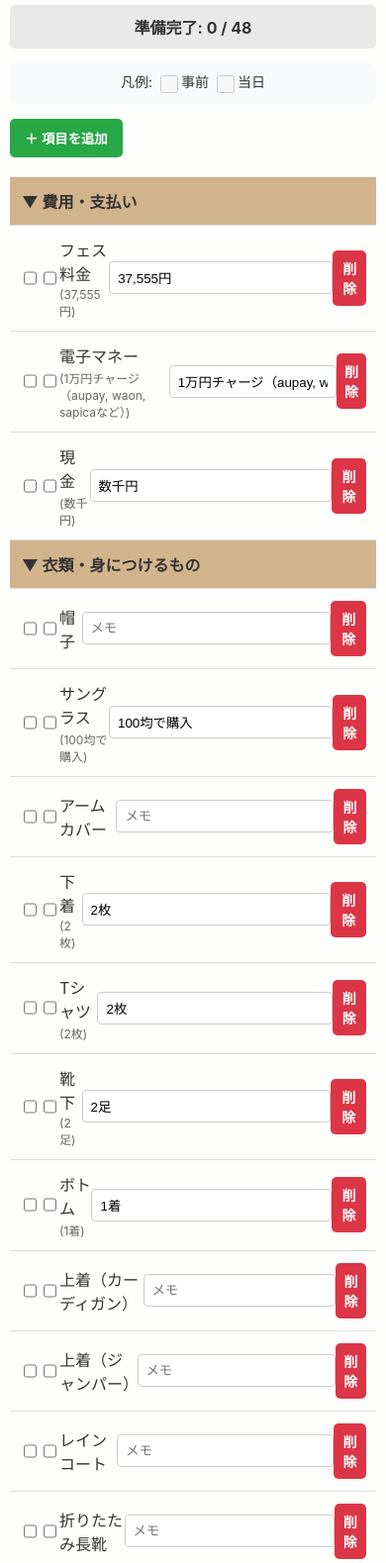
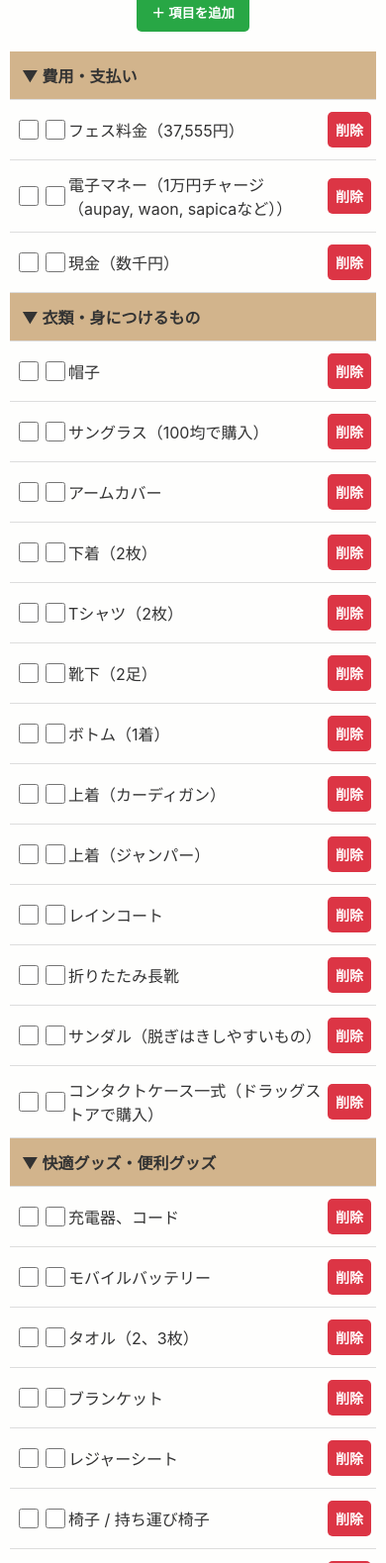
Before and after one commit to shino-git24/my-pages, a plain HTML site: page checklist-app/index.html in a window 390 px wide. Shown: the part 118-1697 px from the top of the page at 99% size. Drawn offline with Linux system fonts and the light colour scheme.

Commit message:
MEMO削除、スマホ体裁修正
gemini　CLIにやってもらった

```diff
--- a/checklist-app/index.html
+++ b/checklist-app/index.html
@@ -13,7 +13,6 @@
     <div class="container">
         <h1>RSR 持ち物チェックリスト</h1>
         <div id="progress"></div>
-        <div id="legend"></div>
         <div class="controls">
             <button id="addItemBtn" class="btn btn-add">＋ 項目を追加</button>
         </div>
@@ -21,9 +20,9 @@
         <table id="checklist">
             <thead>
                 <tr>
-                    <th class="col-checks" colspan="2">ステータス</th>
+                    <th class="col-check">前</th>
+                    <th class="col-check">当</th>
                     <th class="col-name">品名</th>
-                    <th class="col-memo">メモ</th>
                     <th class="col-actions">操作</th>
                 </tr>
             </thead>
@@ -35,8 +34,7 @@
     <div id="add-item-modal" class="modal-overlay">
         <div class="modal-content">
             <h2>新しい項目を追加</h2>
-            <input type="text" id="new-item-name" placeholder="品名" autocomplete="off">
-            <input type="text" id="new-item-memo" placeholder="メモ（任意）" autocomplete="off">
+            <input type="text" id="new-item-name" placeholder="品名（メモは品名に含めてください）" autocomplete="off">
             <select id="new-item-category"></select>
             <div class="modal-actions">
                 <button id="add-item-confirm-btn" class="btn btn-add">この内容で追加</button>
--- a/checklist-app/items.json
+++ b/checklist-app/items.json
@@ -1,242 +1,194 @@
 [
   {
     "category": "費用・支払い",
-    "name": "フェス料金",
-    "memo": "37,555円"
+    "name": "フェス料金（37,555円）"
   },
   {
     "category": "費用・支払い",
-    "name": "電子マネー",
-    "memo": "1万円チャージ（aupay, waon, sapicaなど）"
+    "name": "電子マネー（1万円チャージ（aupay, waon, sapicaなど））"
   },
   {
     "category": "費用・支払い",
-    "name": "現金",
-    "memo": "数千円"
+    "name": "現金（数千円）"
   },
   {
     "category": "衣類・身につけるもの",
-    "name": "帽子",
-    "memo": ""
+    "name": "帽子"
   },
   {
     "category": "衣類・身につけるもの",
-    "name": "サングラス",
-    "memo": "100均で購入"
+    "name": "サングラス（100均で購入）"
   },
   {
     "category": "衣類・身につけるもの",
-    "name": "アームカバー",
-    "memo": ""
+    "name": "アームカバー"
   },
   {
     "category": "衣類・身につけるもの",
-    "name": "下着",
-    "memo": "2枚"
+    "name": "下着（2枚）"
   },
   {
     "category": "衣類・身につけるもの",
-    "name": "Tシャツ",
-    "memo": "2枚"
+    "name": "Tシャツ（2枚）"
   },
   {
     "category": "衣類・身につけるもの",
-    "name": "靴下",
-    "memo": "2足"
+    "name": "靴下（2足）"
   },
   {
     "category": "衣類・身につけるもの",
-    "name": "ボトム",
-    "memo": "1着"
+    "name": "ボトム（1着）"
   },
   {
     "category": "衣類・身につけるもの",
-    "name": "上着（カーディガン）",
-    "memo": ""
+    "name": "上着（カーディガン）"
   },
   {
     "category": "衣類・身につけるもの",
-    "name": "上着（ジャンパー）",
-    "memo": ""
+    "name": "上着（ジャンパー）"
   },
   {
     "category": "衣類・身につけるもの",
-    "name": "レインコート",
-    "memo": ""
+    "name": "レインコート"
   },
   {
     "category": "衣類・身につけるもの",
-    "name": "折りたたみ長靴",
-    "memo": ""
+    "name": "折りたたみ長靴"
   },
   {
     "category": "衣類・身につけるもの",
-    "name": "サンダル",
-    "memo": "脱ぎはきしやすいもの"
+    "name": "サンダル（脱ぎはきしやすいもの）"
   },
   {
     "category": "衣類・身につけるもの",
-    "name": "コンタクトケース一式",
-    "memo": "ドラッグストアで購入"
+    "name": "コンタクトケース一式（ドラッグストアで購入）"
   },
   {
     "category": "快適グッズ・便利グッズ",
-    "name": "充電器、コード",
-    "memo": ""
+    "name": "充電器、コード"
   },
   {
     "category": "快適グッズ・便利グッズ",
-    "name": "モバイルバッテリー",
-    "memo": ""
+    "name": "モバイルバッテリー"
   },
   {
     "category": "快適グッズ・便利グッズ",
-    "name": "タオル",
-    "memo": "2、3枚"
+    "name": "タオル（2、3枚）"
   },
   {
     "category": "快適グッズ・便利グッズ",
-    "name": "ブランケット",
-    "memo": ""
+    "name": "ブランケット"
   },
   {
     "category": "快適グッズ・便利グッズ",
-    "name": "レジャーシート",
-    "memo": ""
+    "name": "レジャーシート"
   },
   {
     "category": "快適グッズ・便利グッズ",
-    "name": "椅子 / 持ち運び椅子",
-    "memo": ""
+    "name": "椅子 / 持ち運び椅子"
   },
   {
     "category": "快適グッズ・便利グッズ",
-    "name": "寝袋",
-    "memo": ""
+    "name": "寝袋"
   },
   {
     "category": "快適グッズ・便利グッズ",
-    "name": "日焼け止め",
-    "memo": "ドラッグストアで購入"
+    "name": "日焼け止め（ドラッグストアで購入）"
   },
   {
     "category": "快適グッズ・便利グッズ",
-    "name": "虫除けスプレー",
-    "memo": ""
+    "name": "虫除けスプレー"
   },
   {
     "category": "快適グッズ・便利グッズ",
-    "name": "汗ふきシート",
-    "memo": ""
+    "name": "汗ふきシート"
   },
   {
     "category": "快適グッズ・便利グッズ",
-    "name": "制汗剤",
-    "memo": ""
+    "name": "制汗剤"
   },
   {
     "category": "快適グッズ・便利グッズ",
-    "name": "化粧品ポーチ",
-    "memo": ""
+    "name": "化粧品ポーチ"
   },
   {
     "category": "快適グッズ・便利グッズ",
-    "name": "ティッシュ",
-    "memo": ""
+    "name": "ティッシュ"
   },
   {
     "category": "快適グッズ・便利グッズ",
-    "name": "ウェットティッシュ",
-    "memo": ""
+    "name": "ウェットティッシュ"
   },
   {
     "category": "快適グッズ・便利グッズ",
-    "name": "ハンカチ",
-    "memo": ""
+    "name": "ハンカチ"
   },
   {
     "category": "快適グッズ・便利グッズ",
-    "name": "絆創膏",
-    "memo": ""
+    "name": "絆創膏"
   },
   {
     "category": "快適グッズ・便利グッズ",
-    "name": "耳栓",
-    "memo": ""
+    "name": "耳栓"
   },
   {
     "category": "快適グッズ・便利グッズ",
-    "name": "アイマスク",
-    "memo": ""
+    "name": "アイマスク"
   },
   {
     "category": "快適グッズ・便利グッズ",
-    "name": "ゴミ袋（大）",
-    "memo": "2,3枚"
+    "name": "ゴミ袋（大）（2,3枚）"
   },
   {
     "category": "快適グッズ・便利グッズ",
-    "name": "ゴミ袋（小）",
-    "memo": "5枚"
+    "name": "ゴミ袋（小）（5枚）"
   },
   {
     "category": "快適グッズ・便利グッズ",
-    "name": "ジップロック",
-    "memo": "大小2枚ずつ"
+    "name": "ジップロック（大小2枚ずつ）"
   },
   {
     "category": "快適グッズ・便利グッズ",
-    "name": "S字フック",
-    "memo": "3個くらい（100均で購入）"
+    "name": "S字フック（3個くらい（100均で購入））"
   },
   {
     "category": "快適グッズ・便利グッズ",
-    "name": "手元ライト",
-    "memo": "充電型（なければアマゾンで購入）"
+    "name": "手元ライト（充電型（なければアマゾンで購入））"
   },
   {
     "category": "快適グッズ・便利グッズ",
-    "name": "折りたたみ傘",
-    "memo": ""
+    "name": "折りたたみ傘"
   },
   {
     "category": "貴重品・携行品",
-    "name": "カード入れ",
-    "memo": "カードキー, sapica, waon, マイナンバーカード"
+    "name": "カード入れ（カードキー, sapica, waon, マイナンバーカード）"
   },
   {
     "category": "貴重品・携行品",
-    "name": "サコッシュ",
-    "memo": "ハンカチ, ティッシュなどを入れる"
+    "name": "サコッシュ（ハンカチ, ティッシュなどを入れる）"
   },
   {
     "category": "貴重品・携行品",
-    "name": "家の鍵",
-    "memo": ""
+    "name": "家の鍵"
   },
   {
     "category": "飲食関係",
-    "name": "凍らせたスポーツドリンク",
-    "memo": "2本"
+    "name": "凍らせたスポーツドリンク（2本）"
   },
   {
     "category": "飲食関係",
-    "name": "水、スポーツドリンク",
-    "memo": "各1本"
+    "name": "水、スポーツドリンク（各1本）"
   },
   {
     "category": "飲食関係",
-    "name": "ペットボトル入れ",
-    "memo": "100均で購入"
+    "name": "ペットボトル入れ（100均で購入）"
   },
   {
     "category": "飲食関係",
-    "name": "塩分補給タブレット",
-    "memo": ""
+    "name": "塩分補給タブレット"
   },
   {
     "category": "飲食関係",
-    "name": "おつまみ",
-    "memo": "前日購入"
+    "name": "おつまみ（前日購入）"
   }
 ]
--- a/checklist-app/script.js
+++ b/checklist-app/script.js
@@ -2,13 +2,11 @@ document.addEventListener('DOMContentLoaded', () => {
     const checklistBody = document.querySelector('#checklist tbody');
     const addItemBtn = document.getElementById('addItemBtn');
     const progressDiv = document.getElementById('progress');
-    const legendDiv = document.getElementById('legend');
     const storageKey = 'rsrChecklistItems';
 
     // --- モーダル関連の要素 ---
     const modal = document.getElementById('add-item-modal');
     const modalNameInput = document.getElementById('new-item-name');
-    const modalMemoInput = document.getElementById('new-item-memo');
     const modalCategorySelect = document.getElementById('new-item-category');
     const confirmBtn = document.getElementById('add-item-confirm-btn');
     const cancelBtn = document.getElementById('add-item-cancel-btn');
@@ -20,6 +18,7 @@ document.addEventListener('DOMContentLoaded', () => {
         try {
             const response = await fetch('items.json');
             const parsedItems = await response.json();
+            // Add state properties to each item
             return parsedItems.map(item => ({
                 id: Date.now() + Math.random(),
                 ...item,
@@ -65,7 +64,6 @@ document.addEventListener('DOMContentLoaded', () => {
 
     const renderList = () => {
         checklistBody.innerHTML = '';
-        legendDiv.innerHTML = `凡例: <label><input type=checkbox disabled>事前</label> <label><input type=checkbox disabled>当日</label>`;
         const categories = [...new Set(items.map(item => item.category || 'その他'))];
 
         categories.forEach(category => {
@@ -74,7 +72,7 @@ document.addEventListener('DOMContentLoaded', () => {
             headerRow.className = 'category-header';
             if (isCollapsed) headerRow.classList.add('collapsed');
             headerRow.dataset.category = category;
-            headerRow.innerHTML = `<td colspan="5"><span>▼</span> ${category}</td>`;
+            headerRow.innerHTML = `<td colspan="4"><span>▼</span> ${category}</td>`; // Colspan is 4 now
             checklistBody.appendChild(headerRow);
 
             const itemsInCategory = items.filter(item => (item.category || 'その他') === category);
@@ -84,23 +82,15 @@ document.addEventListener('DOMContentLoaded', () => {
                 row.dataset.id = item.id;
                 if (isCollapsed) row.style.display = 'none';
 
-                // 品名とメモを結合した表示用のHTMLを作成
-                const nameAndMemoHTML = item.memo
-                    ? `<div class="item-name-wrapper">${item.name}</div><div class="item-memo-wrapper">(${item.memo})</div>`
-                    : `<div class="item-name-wrapper">${item.name}</div>`;
-
                 row.innerHTML = `
-                    <td class="cell-checks">
-                        <input type="checkbox" class="prepared" ${item.prepared ? 'checked' : ''} title="事前">
+                    <td class="cell-check">
+                        <input type="checkbox" class="prepared" ${item.prepared ? 'checked' : ''} title="事前準備">
                     </td>
-                    <td class="cell-checks">
-                        <input type="checkbox" class="confirmed" ${item.confirmed ? 'checked' : ''} title="当日">
+                    <td class="cell-check">
+                        <input type="checkbox" class="confirmed" ${item.confirmed ? 'checked' : ''} title="当日確認">
                     </td>
                     <td class="cell-name">
-                        <div class="name-memo-container">${nameAndMemoHTML}</div>
-                    </td>
-                    <td class="cell-memo">
-                        <input type="text" class="memo" value="${item.memo}" placeholder="メモ">
+                        <span class="item-name-text">${item.name}</span>
                     </td>
                     <td class="cell-actions">
                         <button class="btn btn-delete">削除</button>
@@ -114,7 +104,7 @@ document.addEventListener('DOMContentLoaded', () => {
 
     // --- イベントリスナー ---
     checklistBody.addEventListener('change', (e) => {
-        if (e.target.tagName !== 'INPUT' || e.target.type !== 'checkbox') return;
+        if (e.target.tagName === 'INPUT' && e.target.type === 'checkbox') {
             const row = e.target.closest('tr');
             if (!row) return;
             const id = parseFloat(row.dataset.id);
@@ -125,9 +115,11 @@ document.addEventListener('DOMContentLoaded', () => {
                 updateProgress();
                 saveItems();
             }
+        }
     });
 
     checklistBody.addEventListener('click', (e) => {
+        // Delete button
         if (e.target.closest('.btn-delete')) {
             const row = e.target.closest('tr');
             if (!row) return;
@@ -137,44 +129,44 @@ document.addEventListener('DOMContentLoaded', () => {
             updateProgress();
             return;
         }
+        // Category header
         if (e.target.closest('.category-header')) {
             const header = e.target.closest('.category-header');
             const category = header.dataset.category;
             categoryState[category] = !categoryState[category];
             renderList();
         }
-        // 品名クリックで編集（PCのみ）
-        if (e.target.closest('.name-memo-container')) {
-            const row = e.target.closest('tr');
-            const nameCell = row.querySelector('.cell-name');
-            const memoCell = row.querySelector('.cell-memo');
-            nameCell.innerHTML = `<input type="text" class="name" value="${items.find(i=>i.id==row.dataset.id).name}">`;
-            memoCell.style.display = 'table-cell'; // メモ欄を表示して編集可能に
+        // Click item name to edit
+        if (e.target.classList.contains('item-name-text')) {
+            const nameSpan = e.target;
+            const row = nameSpan.closest('tr');
+            const id = parseFloat(row.dataset.id);
+            const item = items.find(i => i.id === id);
+
+            const input = document.createElement('input');
+            input.type = 'text';
+            input.value = item.name;
+            input.className = 'name-edit-input';
+
+            nameSpan.replaceWith(input);
+            input.focus();
+
+            input.addEventListener('blur', () => {
+                item.name = input.value.trim();
+                saveItems();
+                renderList(); // Re-render to show the span again
+            });
+
+            input.addEventListener('keydown', (ev) => {
+                if (ev.key === 'Enter') {
+                    input.blur();
+                }
+            });
         }
     });
 
-    // PCでのみ、入力欄からフォーカスが外れたら表示を更新
-    checklistBody.addEventListener('focusout', (e) => {
-        if (window.innerWidth <= 768) return; // スマホでは無効
-        if (e.target.tagName !== 'INPUT' || e.target.type !== 'text') return;
-        const row = e.target.closest('tr');
-        if (!row) return;
-        const id = parseFloat(row.dataset.id);
-        const item = items.find(i => i.id === id);
-        if (item) {
-            const nameInput = row.querySelector('input.name');
-            const memoInput = row.querySelector('input.memo');
-            if (nameInput) item.name = nameInput.value;
-            if (memoInput) item.memo = memoInput.value;
-            saveItems();
-            renderList(); // 表示を元に戻す
-        }
-    });
-
-
     // --- モーダル関連の処理 ---
     function openModal() {
-        // カテゴリのセレクトボックスを生成
         const categories = [...new Set(items.map(item => item.category || 'その他'))];
         modalCategorySelect.innerHTML = categories.map(cat => `<option value="${cat}">${cat}</option>`).join('');
         modal.style.display = 'flex';
@@ -183,13 +175,12 @@ document.addEventListener('DOMContentLoaded', () => {
     function closeModal() {
         modal.style.display = 'none';
         modalNameInput.value = '';
-        modalMemoInput.value = '';
     }
 
     addItemBtn.addEventListener('click', openModal);
     cancelBtn.addEventListener('click', closeModal);
     modal.addEventListener('click', (e) => {
-        if (e.target === modal) closeModal(); // 外側クリックで閉じる
+        if (e.target === modal) closeModal();
     });
 
     confirmBtn.addEventListener('click', () => {
@@ -202,7 +193,6 @@ document.addEventListener('DOMContentLoaded', () => {
             id: Date.now(),
             category: modalCategorySelect.value,
             name: name,
-            memo: modalMemoInput.value.trim(),
             prepared: false,
             confirmed: false,
         };
--- a/checklist-app/style.css
+++ b/checklist-app/style.css
@@ -30,6 +30,7 @@ h1 {
     text-align: center;
     font-weight: bold;
     margin-top: 0;
+    font-size: 24px;
 }
 
 /* --- コントロールエリア --- */
@@ -41,17 +42,9 @@ h1 {
     text-align: center;
     font-weight: bold;
 }
-#legend {
-    display: none; /* スマホでのみ表示 */
-    padding: 8px;
-    margin-bottom: 15px;
-    text-align: center;
-    font-size: 14px;
-    background-color: var(--light-gray);
-    border-radius: 5px;
-}
 .controls {
     margin-bottom: 20px;
+    text-align: center;
 }
 
 .btn {
@@ -88,19 +81,21 @@ h1 {
     font-weight: bold;
     cursor: pointer;
 }
+.category-header.collapsed span { transform: rotate(-90deg); }
+.category-header span { display: inline-block; transition: transform 0.2s; }
 .category-header td { padding: 12px; }
 .item-row td { padding: 8px 12px; vertical-align: middle; }
 
 /* 各セルの内容 */
-input[type="checkbox"] { width: 18px; height: 18px; cursor: pointer; vertical-align: middle; }
-input[type="text"] { width: 100%; padding: 8px; border: 1px solid #ccc; border-radius: 4px; box-sizing: border-box; }
+input[type="checkbox"] { width: 20px; height: 20px; cursor: pointer; vertical-align: middle; }
+.cell-name { cursor: pointer; }
+.name-edit-input { width: 100%; padding: 8px; border: 1px solid #ccc; border-radius: 4px; box-sizing: border-box; }
 .cell-actions { text-align: center; }
 .btn-delete { padding: 6px 12px; }
 
 /* カラム幅の調整 */
-.col-checks { width: 120px; }
-.col-name { width: 40%; }
-.col-actions { width: 80px; }
+.col-check { width: 60px; text-align: center; }
+.col-actions { width: 80px; text-align: center; }
 
 /* --- モーダル --- */
 .modal-overlay {
@@ -131,42 +126,35 @@ input[type="text"] { width: 100%; padding: 8px; border: 1px solid #ccc; border-r
 /* ★★★★★ スマートフォン向けレスポンシブ対応 (画面幅が768px以下の場合) ★★★★★ */
 @media (max-width: 768px) {
     body { padding: 0; }
-    .container { padding: 10px; border-radius: 0; }
-    #legend { display: block; } /* 凡例を表示 */
+    .container { padding: 10px; border-radius: 0; box-shadow: none; }
+    h1 { font-size: 20px; }
     #checklist thead { display: none; } /* ヘッダーを非表示 */
 
-    /* 行をフレックスボックス化して1行に */
     .item-row {
         display: flex;
         align-items: center;
-        padding: 12px 10px;
+        padding: 12px 5px;
     }
 
-    /* セルのスタイルをリセット */
     .item-row td {
-        display: contents; /* tdの皮を剥いで中身をフレックスアイテムにする */
+        padding: 0;
     }
 
-    /* セルの中身の表示順序とスタイルを調整 */
-    .cell-checks {
-        order: 1; /* 1番目 */
-        display: flex;
-        gap: 10px;
-    }
-    .cell-name {
-        order: 2; /* 2番目 */
-        flex-grow: 1; /* 残りのスペースを埋める */
-        margin: 0 10px;
-    }
-    .cell-memo {
-        display: none; /* メモ欄はスマホでは非表示 */
-    }
-    .cell-actions {
-        order: 3; /* 3番目 */
+    .cell-check {
+        flex-shrink: 0;
+        padding: 0 5px;
     }
 
-    /* スマホ用の個別スタイル */
-    .cell-name .item-name-wrapper { font-size: 16px; }
-    .cell-name .item-memo-wrapper { font-size: 12px; color: #666; margin-top: 2px; }
+    .cell-name {
+        flex-grow: 1;
+        padding: 0 10px;
+        font-size: 16px;
+    }
+
+    .cell-actions {
+        flex-shrink: 0;
+        padding: 0 5px;
+    }
+
     .btn-delete { font-size: 14px; padding: 8px; }
 }
```
Lines whose indentation alone changed are shown as unchanged.
